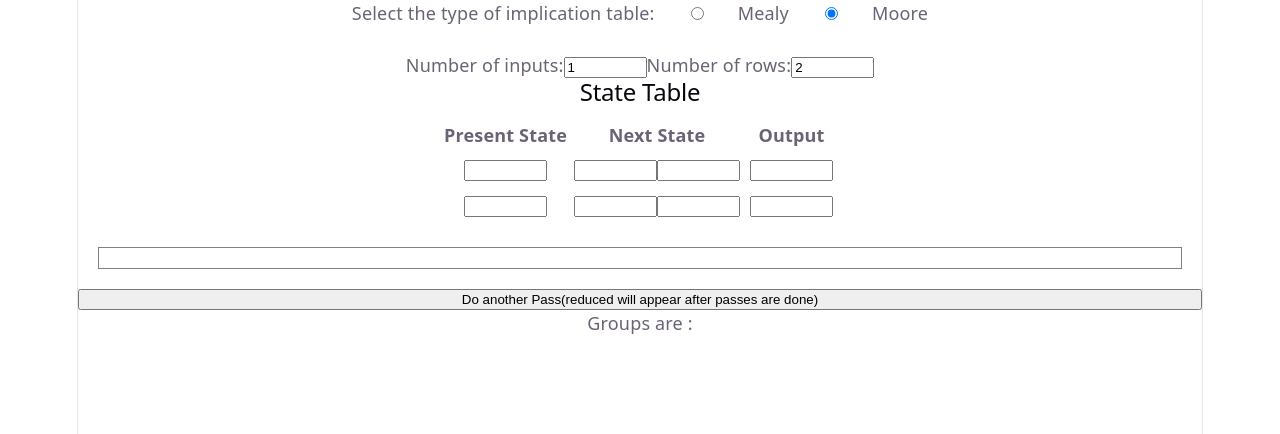
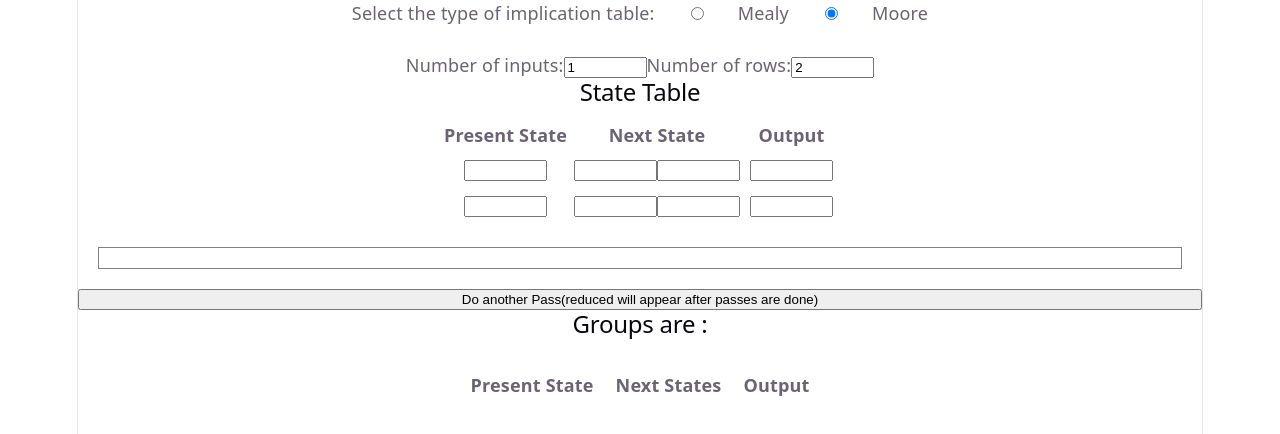
Before and after one commit to realhesh/implication-table, a React (Vite) app in the folder implication-table/: page / in a window 1280 px wide. Both pictures are taken after a click on the button "Do another Pass(reduced will appear after passes are done)". Shown: the top 434 px of the page. Built offline with nearby package versions, Linux system fonts and the light colour scheme.

Commit message:
add resulting table shape

```diff
--- a/implication-table/src/components/ReducedTable.jsx
+++ b/implication-table/src/components/ReducedTable.jsx
@@ -1,4 +1,7 @@
 
+function nextChar(c) {
+    return String.fromCharCode(c.charCodeAt(0) + 1);
+}
 function dfs(graph,state,visited,currgroup){
     currgroup.push(state);
     visited[state]=1;
@@ -10,11 +13,12 @@ function dfs(graph,state,visited,currgroup){
     return;
 }
 function ReducedTable({tableData,implicationData,uniqueStates}){
-    let graph={},visited={};
+    let graph={},visited={},represented={};
     uniqueStates.forEach(state=>{
         graph[state]={}
         graph[state].children=[];
         visited[state]=false;
+        represented[state]=false;
     })
     console.log(graph);
     for(const[key,val] of Object.entries(implicationData)){
@@ -37,10 +41,35 @@ function ReducedTable({tableData,implicationData,uniqueStates}){
         }
     });
     console.log(groups);
+    let reducedTable={};
+    let representative={};
+    let curr = 'A';
+    groups.forEach(group=>{
+        group.forEach(state=>{
+            representative[state]=curr;
+        })
+        curr=nextChar(curr);
+    })
+
+    tableData.forEach(row=>{
+        if(!represented[representative[row.presentState]]){
+            represented[representative[row.presentState]]=true;
+            let newNextStates=[];
+            row.nextStates.forEach(state=>{
+                newNextStates.push(representative[state]);
+            })
+            reducedTable[representative[row.presentState]]={
+                presentState:representative[row.presentState],
+                nextStates:newNextStates,
+                output:row.output
+            }
+        }
+    });
+    //console.log('hi',reducedTable['a'].nextStates);
     return(
         <>
             <div>
-                Groups are :
+                <h2>Groups are :</h2>
                 <ul>
                     {groups.map(group=>(
                         <li>
@@ -49,6 +78,45 @@ function ReducedTable({tableData,implicationData,uniqueStates}){
                     ))}
                 </ul>
             </div>
+            <div>
+                <table justify-content="center" align="center">
+                    <thead>
+                        <tr>
+                            <th style={{padding:'10px'}}>Present State</th>
+                            <th style={{padding:'10px'}}>Next States</th>
+                            <th style={{padding:'10px'}}>Output</th>
+                        </tr>
+                    </thead>
+                    <tbody>
+                        {
+                            Object.values(reducedTable).map(row=>(
+                                <tr>
+                                <td>{row.presentState}</td>
+                                <td>
+                                <div style={{display:'flex',justifyContent:'space-evenly'}}>
+                                {
+                                    row.nextStates.map(nextState=>(
+                                        <span>{nextState}</span>
+                                    ))
+                                }
+                                </div>
+                                </td>
+
+                                <td>
+                                <div style={{display:'flex',justifyContent:'space-evenly'}}>
+                                {
+                                    row.output.map(output=>(
+                                        <span>{output}</span>
+                                    ))
+                                }
+                                </div>
+                                </td>
+                                </tr>
+                            ))
+                        }
+                    </tbody>
+                </table>
+            </div>
         </>
     );
 }
```
